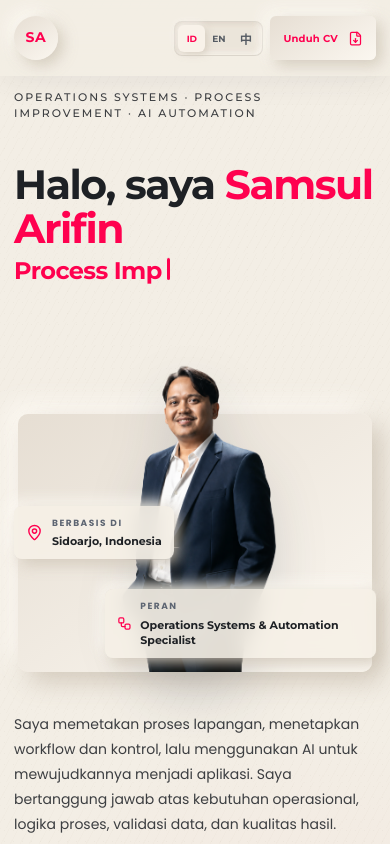
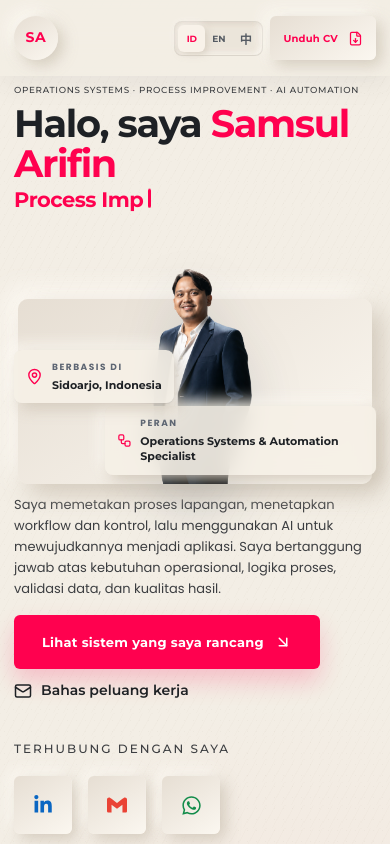
Before and after one commit to LordKarbit/portofolio, a Next.js app: page / in a window 390 px wide. Shown: the top 844 px of the page. Built offline with nearby package versions, Linux system fonts and the light colour scheme; no server answers; the database is empty.

Commit message:
Polish compact mobile hero

```diff
--- a/app/globals.css
+++ b/app/globals.css
@@ -986,7 +986,7 @@ a.quick-icon:hover { color: #fff; background: var(--gradient-hover); transform:
   .language-switcher { padding: 3px; }
   .language-switcher button { min-width: 27px; height: 27px; padding-inline: 5px; font-size: 9px; }
   .header-actions > .button { min-height: 44px; padding-inline: 13px; font-size: 10px; }
-  .hero { min-height: auto; padding-block: 14px 68px; gap: 24px; }
+  .hero { min-height: auto; padding-block: 8px 52px; gap: 8px; }
   .hero-copy { display: contents; }
   .kicker { grid-row: 1; }
   .hero h1 { grid-row: 2; }
@@ -994,18 +994,25 @@ a.quick-icon:hover { color: #fff; background: var(--gradient-hover); transform:
   .hero-lead { grid-row: 4; }
   .hero-actions { grid-row: 5; }
   .hero-quick-links { grid-row: 6; }
-  .kicker { margin-bottom: 16px; font-size: 11px; line-height: 1.45; }
-  .hero h1 { font-size: clamp(38px, 10.5vw, 48px); line-height: 1.08; }
-  .hero-role-line { min-height: 2.55em; display: block; margin-top: 6px; font-size: 24px; line-height: 1.24; }
-  .role-rotator { display: block; width: 100%; height: 2.55em; }
+  .kicker {
+    max-width: 100%;
+    margin-bottom: 0;
+    font-size: clamp(7px, 2.25vw, 9px);
+    line-height: 1.4;
+    letter-spacing: 0.08em;
+    white-space: nowrap;
+  }
+  .hero h1 { font-size: clamp(36px, 9.8vw, 44px); line-height: 1.04; }
+  .hero-role-line { min-height: 2.45em; display: block; margin-top: 3px; font-size: 21px; line-height: 1.2; }
+  .role-rotator { display: block; width: 100%; height: 2.45em; }
   .role-rotator-words { align-items: flex-start; }
   .typewriter-text { white-space: normal; }
-  .hero-lead { margin-top: 16px; font-size: 14px; line-height: 25px; }
-  .hero-actions { margin-top: 24px; gap: 16px; }
+  .hero-lead { margin-top: 2px; font-size: 13px; line-height: 21px; }
+  .hero-actions { margin-top: 8px; gap: 10px; }
   .hero-actions { align-items: flex-start; }
-  .hero-quick-links { margin-top: 38px; grid-template-columns: 1fr; gap: 26px; }
-  .portrait-wrap { min-height: 330px; }
-  .portrait-card { width: 100%; height: calc(100% + 40px); }
+  .hero-quick-links { margin-top: 28px; grid-template-columns: 1fr; gap: 26px; }
+  .portrait-wrap { min-height: 238px; }
+  .portrait-card { width: 100%; height: calc(100% + 22px); }
   .portrait-label { gap: 9px; padding: 10px 12px; }
   .portrait-label span { font-size: 9px; }
   .portrait-label strong { font-size: 11px; line-height: 1.4; }
```
